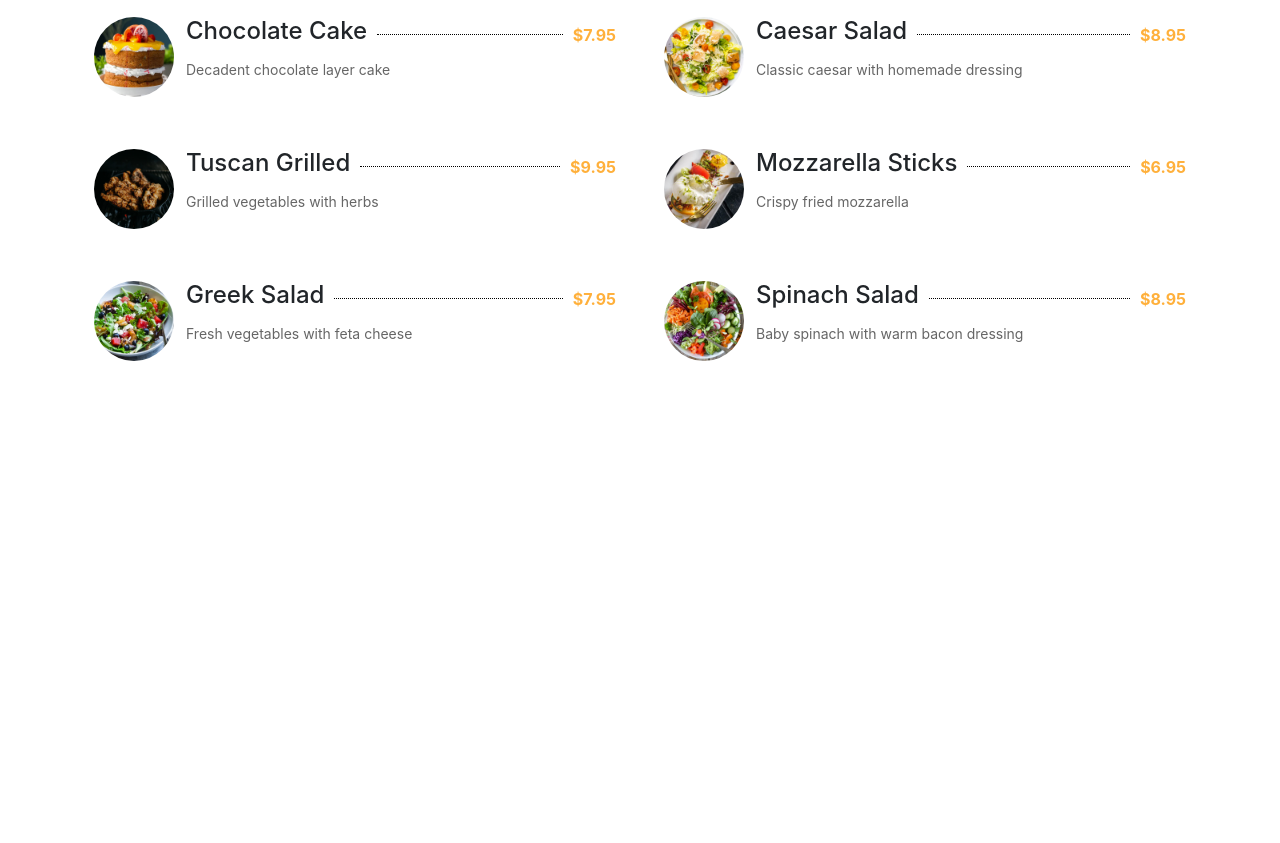
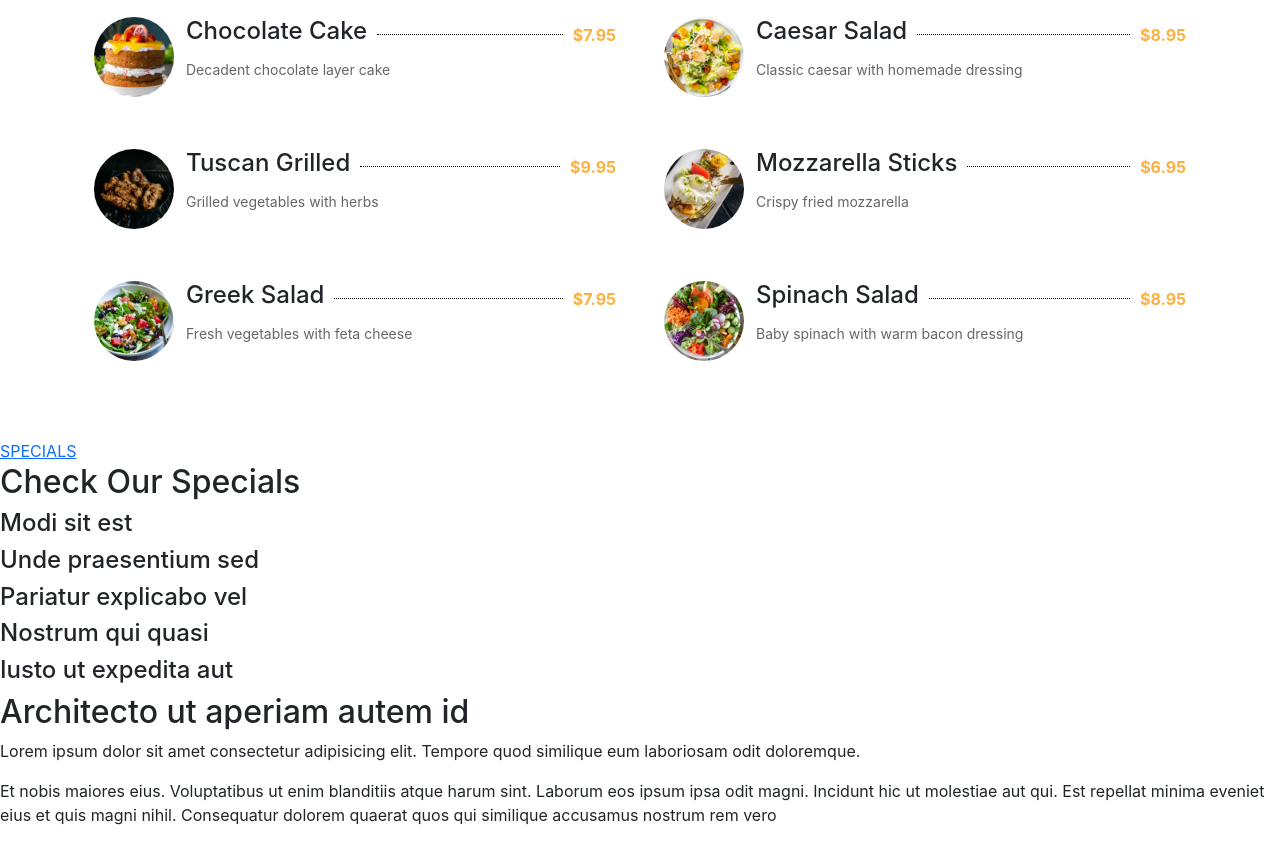
Before and after one commit to Anwaroxxx/Anwar_Azarzou_Final_Projeft_HTML_CSS, a website: page index.html in a window 1280 px wide. Shown: the part 2234-3077 px from the top of the page. Before the commit the page ends 2673 px from the top, so only its background shows below. Drawn offline with nearby package versions, Linux system fonts and the light colour scheme.

Commit message:
Finished specials section HTML

```diff
--- a/index.html
+++ b/index.html
@@ -149,7 +149,6 @@
             </div>
           </div>
         </div>
-
         <button
           class="carousel-control-prev"
           type="button"
@@ -251,7 +250,7 @@
     <section class="menu">
       <div class="top-menu">
         <div class="text-section">
-          <a href="">WHY US</a>
+          <a href="">MENU</a>
           <h2>Check Our Tasty <span class="yellow">Menu</span></h2>
         </div>
       </div>
@@ -388,6 +387,49 @@
         </div>
       </div>
     </section>
+    <!-- SPECIALS SECTION -->
+    <section class="specials">
+      <div class="top-specials">
+        <a href="">SPECIALS</a>
+        <h2>Check Our <span class="yellow">Specials</span></h2>
+      </div>
+      <div class="bottom-specials">
+        <div class="left-specials">
+        <div class="specials-rows">
+          <h4>Modi sit est</h4>
+        </div>
+        <div class="specials-rows">
+          <h4>Unde praesentium sed</h4>
+        </div>
+        <div class="specials-rows">
+          <h4>Pariatur explicabo vel</h4>
+        </div>
+        <div class="specials-rows">
+          <h4>Nostrum qui quasi</h4>
+        </div>
+        <div class="specials-rows">
+          <h4>Iusto ut expedita aut</h4>
+        </div>
+      </div>
+      <div class="right-specials">
+        <div class="text-left">
+          <h2>Architecto ut aperiam autem id</h2>
+          <p>
+            Lorem ipsum dolor sit amet consectetur adipisicing elit. Tempore
+            quod similique eum laboriosam odit doloremque.
+          </p>
+          <p>
+            Et nobis maiores eius. Voluptatibus ut enim blanditiis atque harum
+            sint. Laborum eos ipsum ipsa odit magni. Incidunt hic ut molestiae
+            aut qui. Est repellat minima eveniet eius et quis magni nihil.
+            Consequatur dolorem quaerat quos qui similique accusamus nostrum rem
+            vero
+          </p>
+        </div>
+        <div class="image-right"></div>
+      </div>
+      </div>
+    </section>
 
     <script src="./node_modules/bootstrap/dist/js/bootstrap.bundle.js"></script>
   </body>
--- a/src/sass/_AllModules.scss
+++ b/src/sass/_AllModules.scss
@@ -4,3 +4,4 @@
 @import './modules/Mid/Mid';
 @import './modules/Why-Us/whyUs';
 @import './modules/Menu/menu';
+@import './modules/specials/specials';
```
Also changed, not shown: src/sass/modules/specials/_specials.scss (added).
